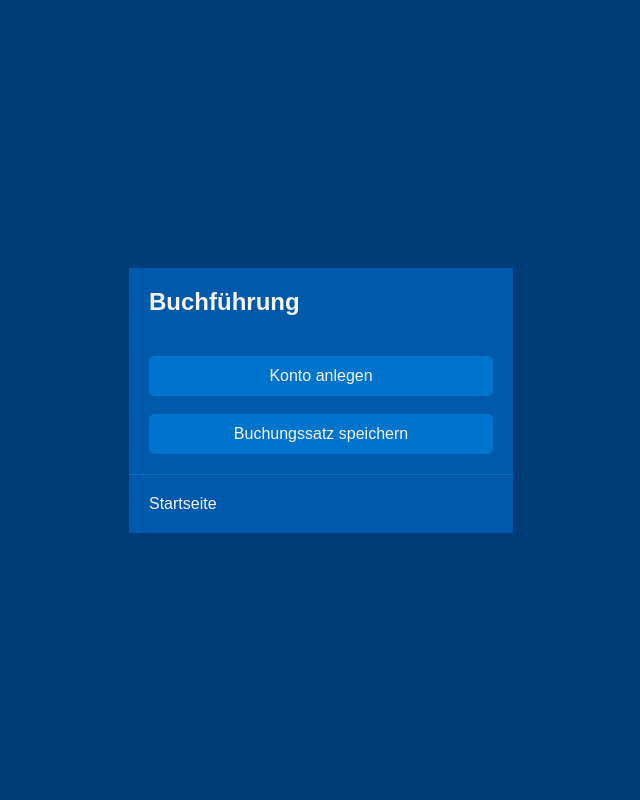
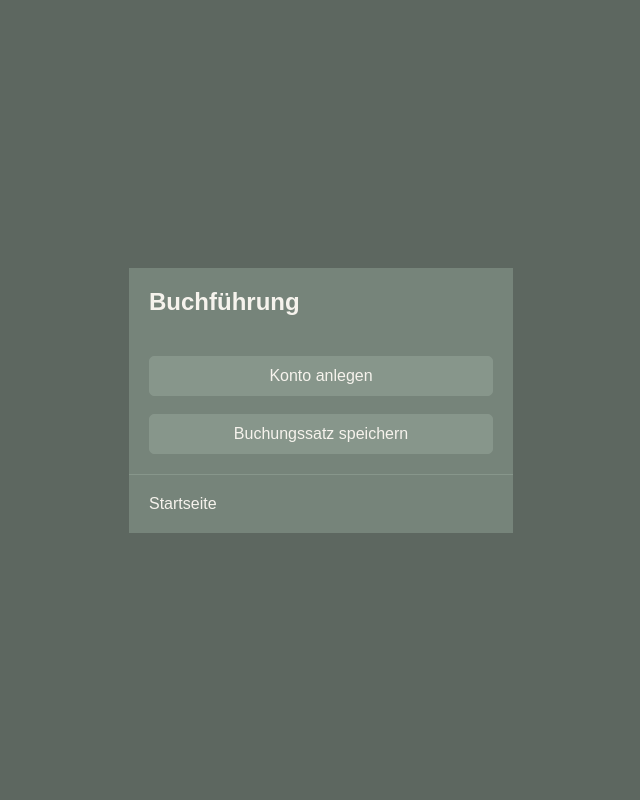
Before and after one commit to strazds/Buchfuehrung, a PHP site: page / in a window 1280 px wide. Shown: the whole page, without its empty margins (319-959 px from the left). Run offline with PHP 8.4, Linux system fonts and the light colour scheme.

Commit message:
add root colors

```diff
--- a/css/style.css
+++ b/css/style.css
@@ -1,8 +1,8 @@
 :root {
   --color00: #333;
-  --color01: #003c77;
-  --color02: #0059aa;
-  --color03: #0074cc;
+  --color01: #5d6760;
+  --color02: #76847a;
+  --color03: #87968b;
   --color99: #f6f3ed;
 }
 
```
